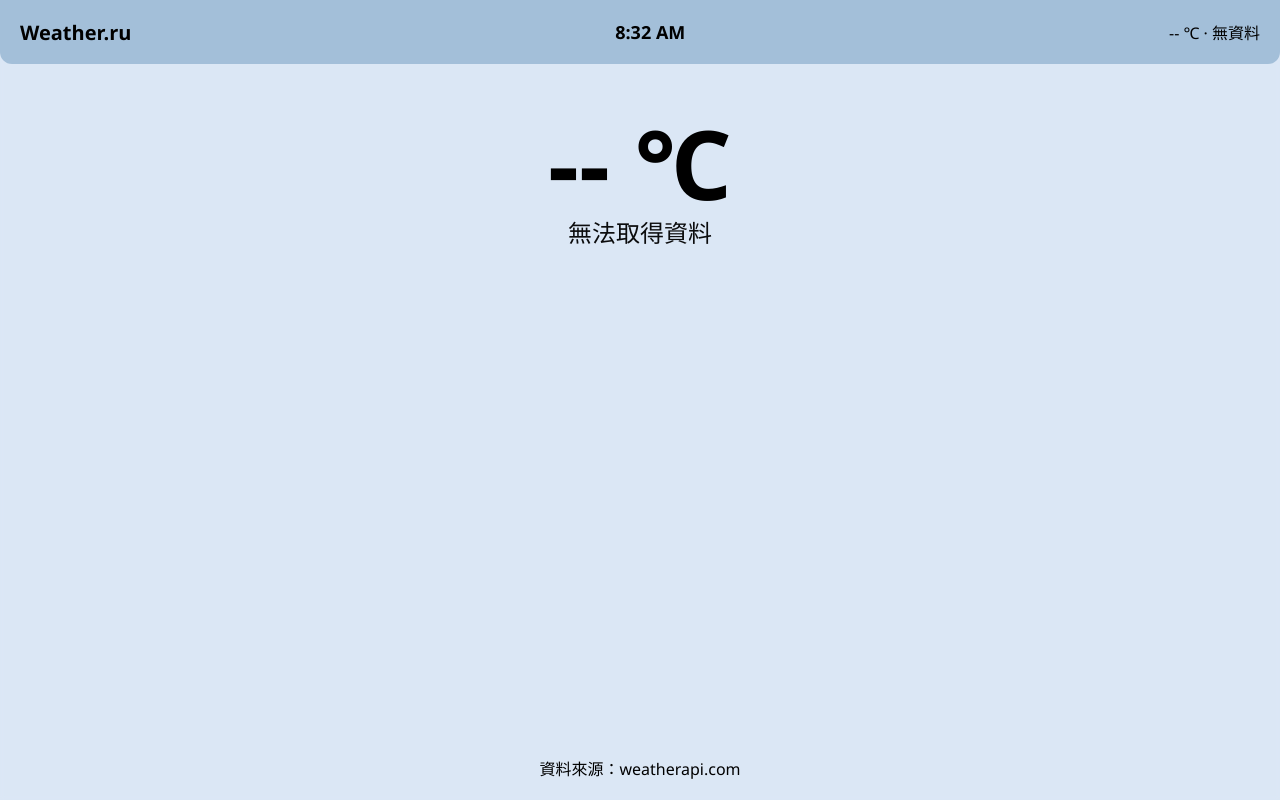
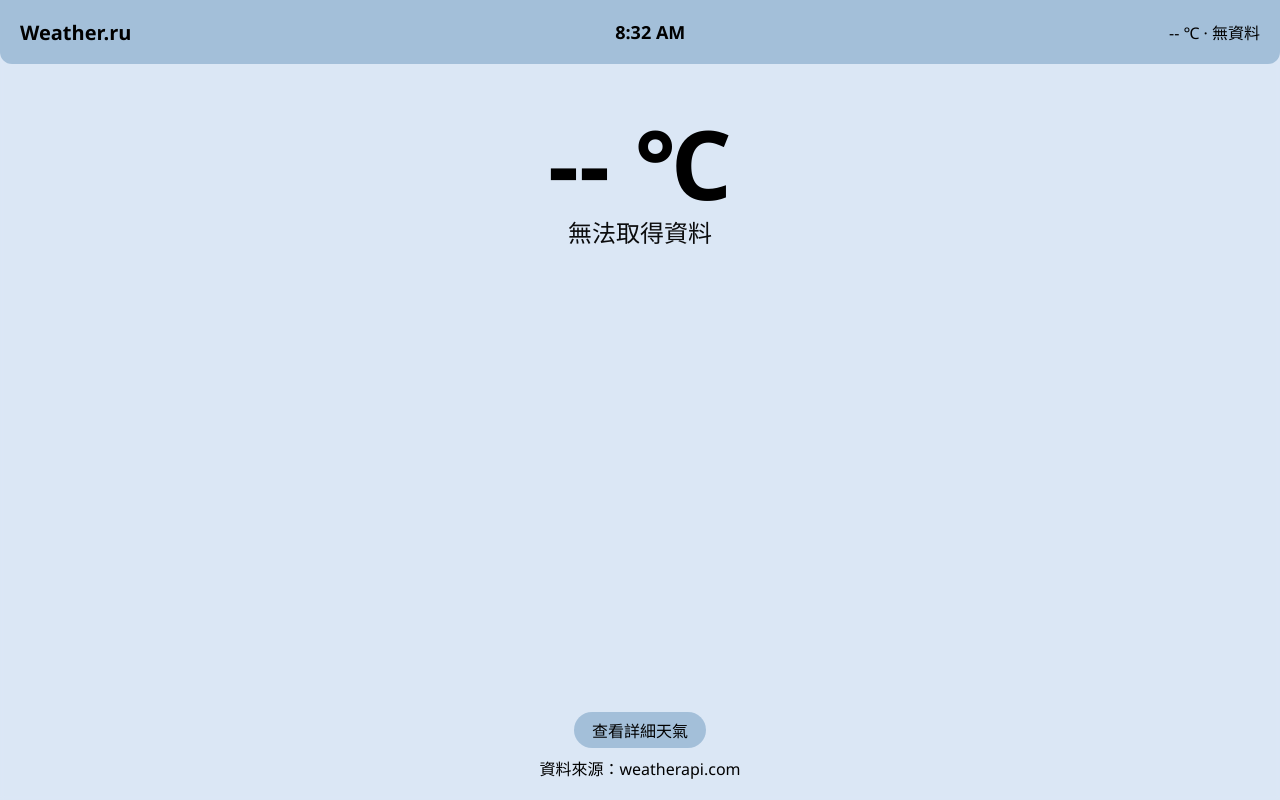
Before and after one commit to Ruixue9626/Weather.ru, a plain HTML site: page index.html in a window 1280 px wide. Drawn offline with Linux system fonts and the light colour scheme; no server answers.

Commit message:
Update index.html

```diff
--- a/index.html
+++ b/index.html
@@ -42,8 +42,9 @@
       top: 120px;
       width:100%;
       text-align:center;
-      /* 字陰影移除 */
       transition: color 0.5s ease;
+      /* 去除字陰影 */
+      text-shadow: none;
     }
     .main .big-temp { font-size:96px; font-weight:800; line-height:0.9; }
     .main .small { font-size:24px; margin-top:8px; opacity:0.95; }
@@ -54,8 +55,30 @@
       width:100%;
       text-align:center;
       z-index:9;
-      /* 字陰影移除 */
       transition: color 0.5s ease;
+      display: flex;
+      flex-direction: column;
+      align-items: center;
+      gap: 8px;
+      color: #000000;  /* 文字黑 */
+      /* 去除字陰影 */
+      text-shadow: none;
+    }
+
+    /* 參考ruixuegui按鈕風格，顏色改成跟橫幅同色，去掉光暈 */
+    .btn-detail {
+      padding: 6px 18px;
+      font-size: 16px;
+      background-color: #A3BFD9;  /* 跟橫幅同色 */
+      border: none;
+      border-radius: 24px;
+      color: #000000;  /* 黑字更顯眼 */
+      cursor: pointer;
+      box-shadow: none;  /* 去掉光暈 */
+      transition: background-color 0.3s ease;
+    }
+    .btn-detail:hover {
+      background-color: #89aadb; /* 稍微亮一點 */
     }
 
     * { box-sizing: border-box; }
@@ -81,14 +104,16 @@
     <div class="small" id="location">Loading...</div>
   </main>
 
-  <div class="footer" id="footer">資料來源：weatherapi.com</div>
+  <div class="footer" id="footer">
+    <button class="btn-detail" onclick="window.open('https://www.msn.com/zh-tw/weather/forecast/in-%E5%8D%97%E5%8D%80,%E8%87%BA%E4%B8%AD%E5%B8%82?loc=eyJsIjoi5Y2X5Y2AIiwiciI6IuiHuuS4reW4giIsInIyIjoi6Ie65Lit5biCIiwiYyI6IuWPsOeBoyIsImkiOiJUVyIsInQiOjEwMiwiZyI6InpoLXR3IiwieCI6IjEyMC42NjQiLCJ5IjoiMjQuMTE3MSJ9&weadegreetype=C&cvid=ee279de14a52445cdaedb12e4e9d9035&ei=9', '_blank')">查看詳細天氣</button>
+    <div>資料來源：weatherapi.com</div>
+  </div>
 
   <script>
     const API_KEY = '177eb0e0b74c4d6387812011250908';
     const CITY = 'Taichung';
     const WEATHER_REFRESH_MS = 5 * 60 * 1000;
 
-    // 英文天氣到中文天氣映射
     const condMap = {
       'Sunny': '晴天',
       'Clear': '晴朗',
```
